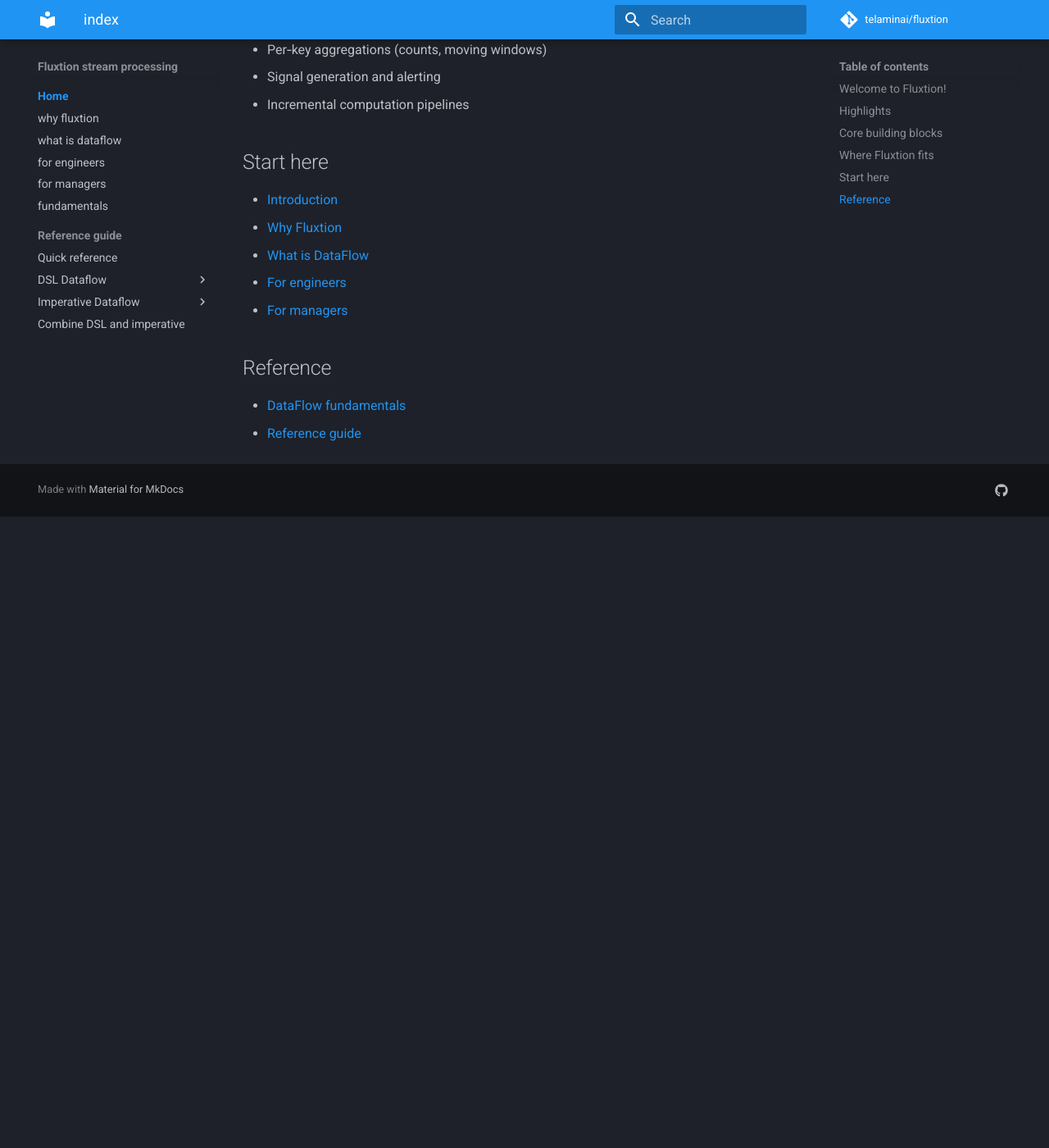
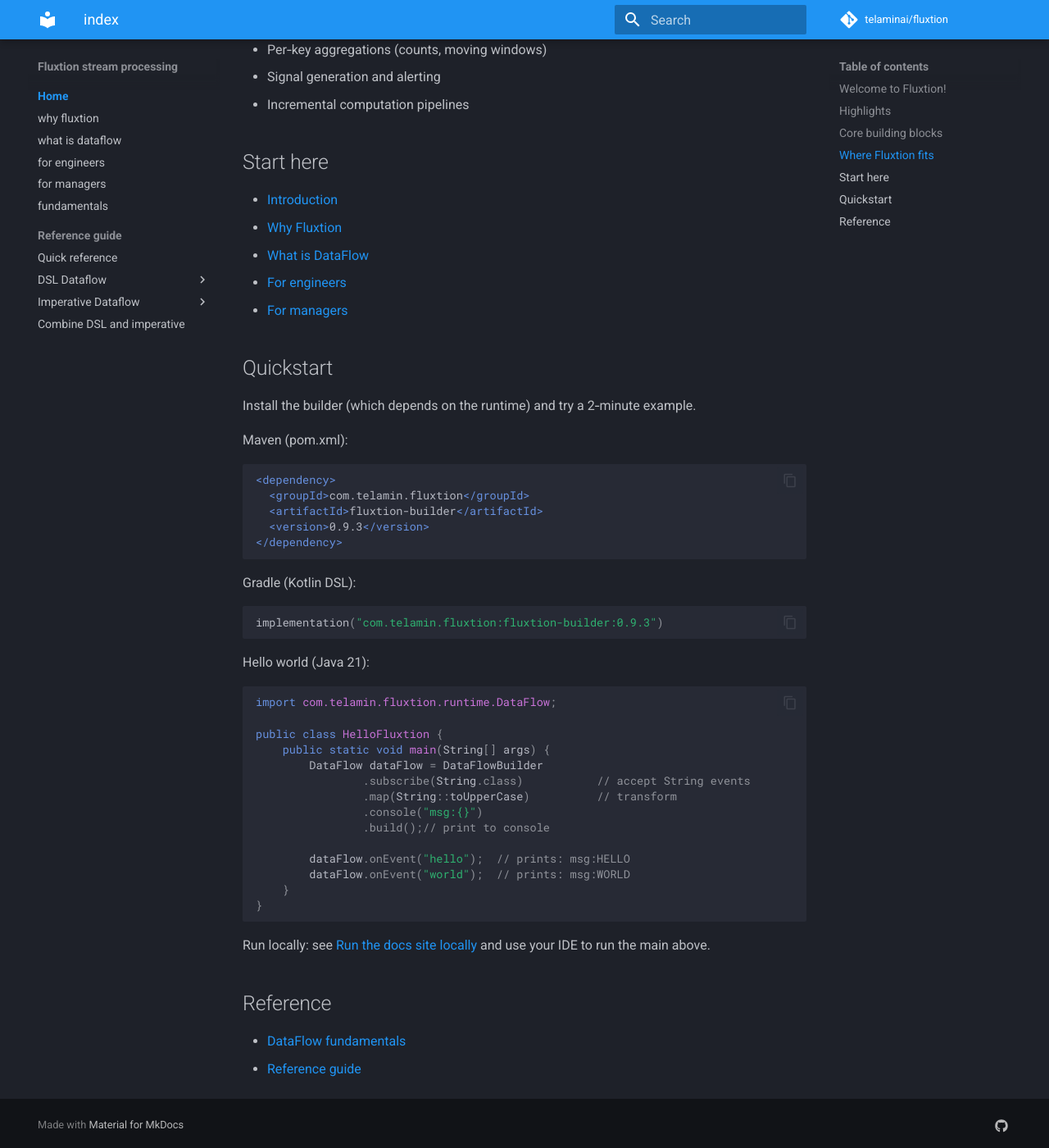
Before and after one commit to telaminai/fluxtion, an MkDocs documentation site: the page built from docs/index.md, in a window 1280 px wide and 1400 px high, scrolled down 1107 px. Shown: the whole window at 82% size. Built offline with MkDocs 1.6.1 and Material for MkDocs 9.7.7, drawn with Linux system fonts in a browser that asks for light colours; comment, search, counter and statistics services are not loaded; before the commit the page ends 1737 px from its top, so only the background shows below that.

Commit message:
Enhance documentation: update README, add quickstart example, and improve overview and install instructions.

````diff
--- a/docs/index.md
+++ b/docs/index.md
@@ -41,6 +41,47 @@
 - [For engineers](home/intro-engineers.md)
 - [For managers](home/intro-managers.md)
 
+## Quickstart
+
+Install the builder (which depends on the runtime) and try a 2‑minute example.
+
+Maven (pom.xml):
+
+```xml
+<dependency>
+  <groupId>com.telamin.fluxtion</groupId>
+  <artifactId>fluxtion-builder</artifactId>
+  <version>0.9.3</version>
+</dependency>
+```
+
+Gradle (Kotlin DSL):
+
+```kotlin
+implementation("com.telamin.fluxtion:fluxtion-builder:0.9.3")
+```
+
+Hello world (Java 21):
+
+```java
+import com.telamin.fluxtion.runtime.DataFlow;
+
+public class HelloFluxtion {
+    public static void main(String[] args) {
+        DataFlow dataFlow = DataFlowBuilder
+                .subscribe(String.class)           // accept String events
+                .map(String::toUpperCase)          // transform
+                .console("msg:{}")
+                .build();// print to console
+
+        dataFlow.onEvent("hello");  // prints: msg:HELLO
+        dataFlow.onEvent("world");  // prints: msg:WORLD
+    }
+}
+```
+
+Run locally: see [Run the docs site locally](run_local_guide.md) and use your IDE to run the main above.
+
 ## Reference
 
 - [DataFlow fundamentals](home/dataflow-fundamentals.md)
````
Also changed, not shown: README.md (+54 -5 lines).
